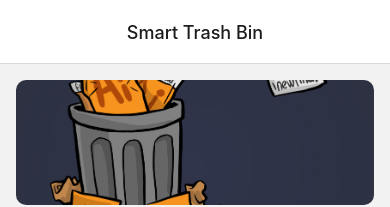
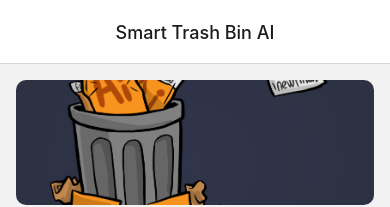
Before and after one commit to heayem/smart-trash-bin-app, a React Native app: screen / in a window 390 px wide. Shown: the top 207 px of the page. Built offline with nearby package versions, Linux system fonts and the light colour scheme.

Commit message:
fix: title

```diff
--- a/routes/HomeStack.js
+++ b/routes/HomeStack.js
@@ -15,7 +15,7 @@ function Navigator() {
           name="Home"
           component={Home}
           options={{
-            title: "Smart Trash Bin",
+            title: "Smart Trash Bin AI",
             headerTitleAlign: "center",
           }}
         />
```
